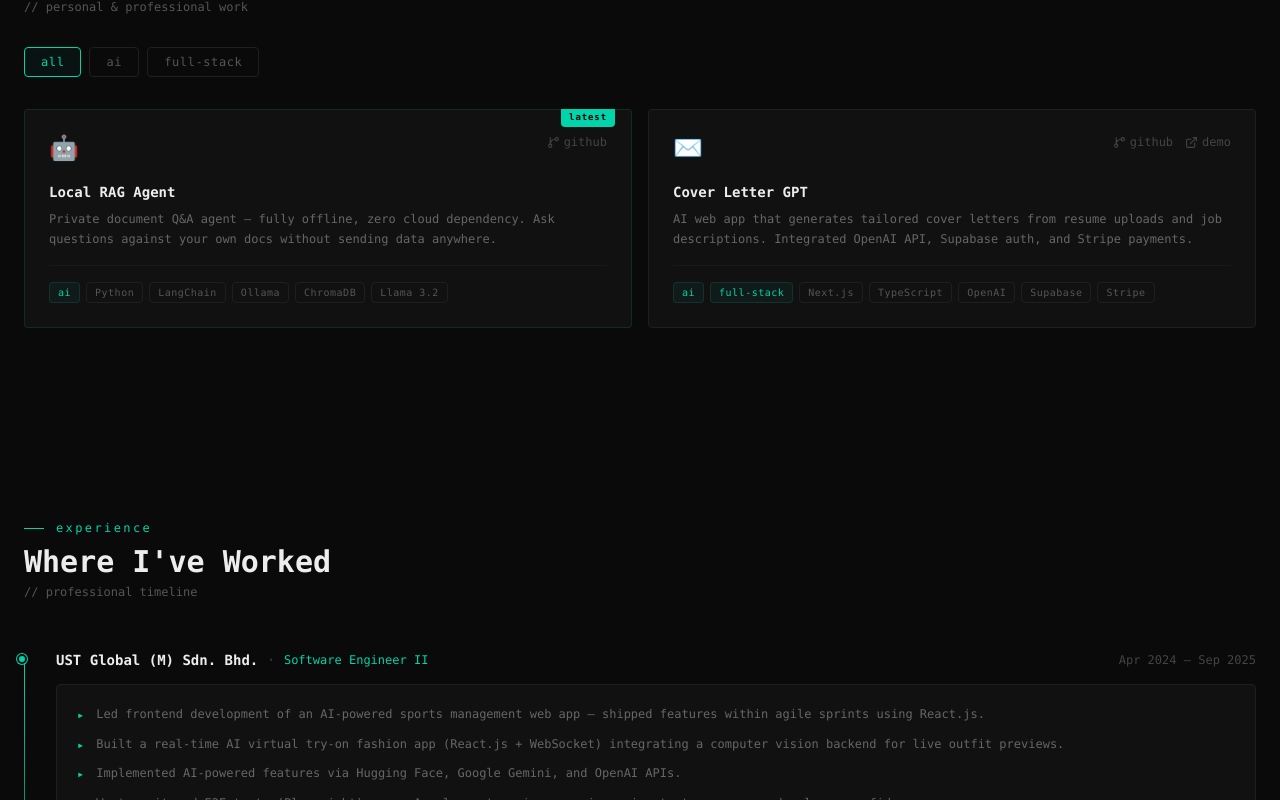
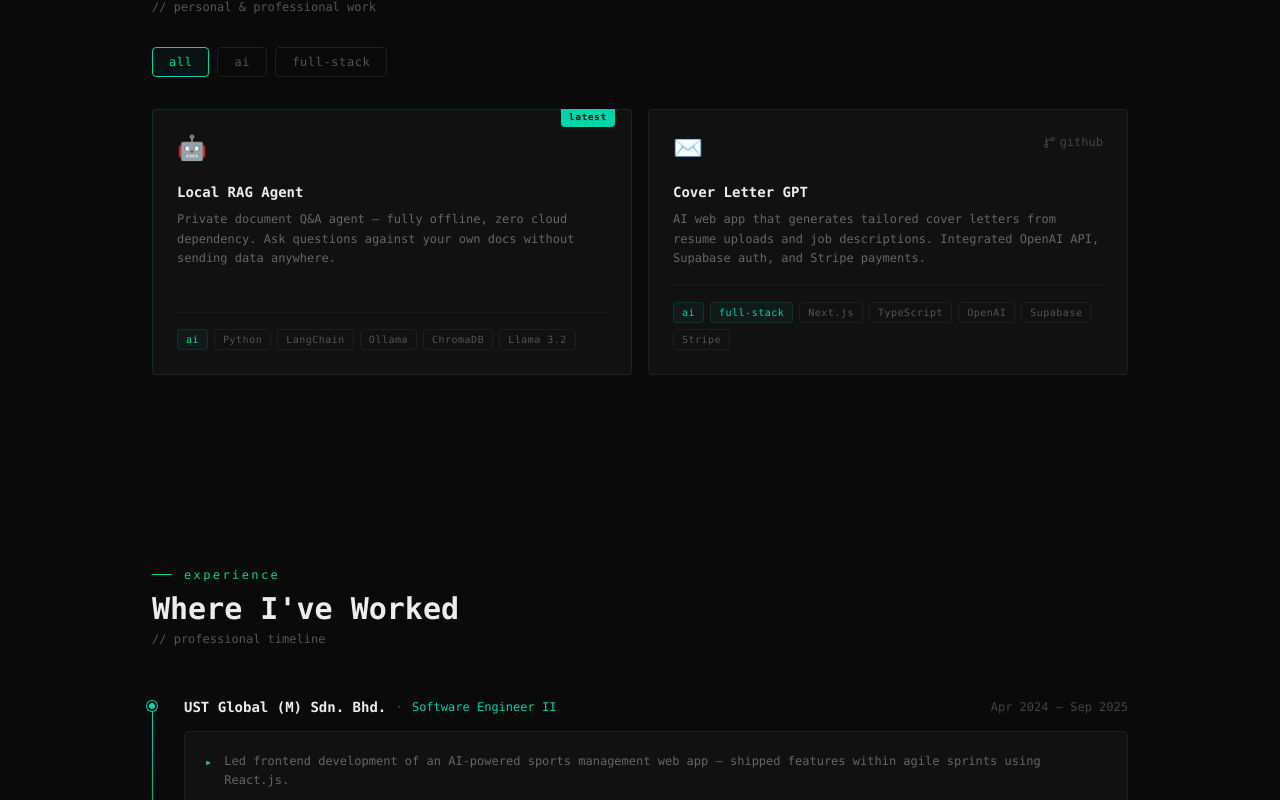
Before and after one commit to arifazfar99/portfolio, a Next.js app: page / in a window 1280 px wide. Shown: the part 960-1760 px from the top of the page. Built offline with nearby package versions, Linux system fonts and the light colour scheme.

Commit message:
refactor: clean up comments and improve layout styling across components

```diff
--- a/app/layout.tsx
+++ b/app/layout.tsx
@@ -18,7 +18,7 @@ export default function RootLayout({
     <html lang="en">
       <body>
         <Navbar />
-        <main className="mx-auto px-6">{children}</main>
+        <main className="mx-auto max-w-5xl px-6">{children}</main>
         <Footer />
       </body>
     </html>
--- a/components/layout/Navbar.tsx
+++ b/components/layout/Navbar.tsx
@@ -3,7 +3,6 @@
 import Link from "next/link";
 import { useState } from "react";
 import { Menu, X } from "lucide-react";
-import { cn } from "@/lib/utils";
 
 const navLinks = [
   { label: "about", href: "/#about" },
@@ -18,12 +17,10 @@ export default function Navbar() {
   return (
     <header className="sticky top-0 z-50 border-b border-[#1f1f1f] bg-[#0a0a0a]/90 backdrop-blur-sm">
       <nav className="mx-auto flex max-w-5xl items-center justify-between px-6 py-4">
-        {/* Logo */}
         <Link href="/" className="font-mono text-sm font-semibold text-[#00d4aa]">
           rfzfr<span className="text-foreground">.dev</span>
         </Link>
 
-        {/* Desktop links */}
         <ul className="hidden items-center gap-8 md:flex">
           {navLinks.map((link) => (
             <li key={link.href}>
@@ -37,7 +34,6 @@ export default function Navbar() {
           ))}
         </ul>
 
-        {/* CTA */}
         <Link
           href="/#contact"
           className="hidden rounded border border-[#00d4aa] px-3 py-1.5 font-mono text-xs text-[#00d4aa] transition-colors hover:bg-[#00d4aa]/10 md:block"
--- a/components/sections/ContactSection.tsx
+++ b/components/sections/ContactSection.tsx
@@ -79,7 +79,6 @@ export default function ContactSection() {
 
   return (
     <section id="contact" className="py-24">
-      {/* Section header */}
       <div className="mb-2 flex items-center gap-3">
         <span className="h-px w-5 bg-[#00d4aa]" />
         <span className="font-mono text-xs tracking-[0.2em] text-[#00d4aa]">
--- a/components/sections/ExperienceSection.tsx
+++ b/components/sections/ExperienceSection.tsx
@@ -5,7 +5,6 @@ import { GraduationCap } from "lucide-react";
 export default function ExperienceSection() {
   return (
     <section id="experience" className="py-24">
-      {/* Section header */}
       <div className="mb-2 flex items-center gap-3">
         <span className="h-px w-5 bg-[#00d4aa]" />
         <span className="font-mono text-xs tracking-[0.2em] text-[#00d4aa]">
@@ -19,9 +18,7 @@ export default function ExperienceSection() {
         // professional timeline
       </p>
 
-      {/* Timeline */}
       <div className="relative pl-8">
-        {/* Vertical line */}
         <div
           className="absolute left-0 top-2 w-px"
           style={{
@@ -31,20 +28,17 @@ export default function ExperienceSection() {
           }}
         />
 
-        {/* Experience items */}
         {experiences.map((exp, i) => (
           <div key={exp.company} className="relative mb-10 last:mb-10">
-            {/* Timeline dot */}
             <span
               className={cn(
-                "absolute -left-[2.45rem] top-1.5 h-2.5 w-2.5 rounded-full border-2 border-[#0a0a0a]",
+                "absolute -left-[2.3rem] top-1.5 h-2.5 w-2.5 rounded-full border-2 border-[#0a0a0a]",
                 i === 0
                   ? "bg-[#00d4aa] shadow-[0_0_0_1px_#00d4aa]"
                   : "bg-[#1f1f1f] shadow-[0_0_0_1px_#333]"
               )}
             />
 
-            {/* Meta row */}
             <div className="mb-3 flex flex-wrap items-center gap-2">
               <span className="font-mono text-sm font-bold text-[#ededed]">
                 {exp.company}
@@ -58,9 +52,7 @@ export default function ExperienceSection() {
               </span>
             </div>
 
-            {/* Card */}
             <div className="rounded border border-[#1f1f1f] bg-[#111] p-5">
-              {/* Bullets */}
               <ul className="flex flex-col gap-2.5">
                 {exp.bullets.map((bullet, j) => (
                   <li key={j} className="flex gap-3">
@@ -74,7 +66,6 @@ export default function ExperienceSection() {
                 ))}
               </ul>
 
-              {/* Stack */}
               <div className="mt-4 flex flex-wrap gap-1.5 border-t border-[#1a1a1a] pt-4">
                 {exp.stack.map((tech) => (
                   <span
@@ -89,9 +80,8 @@ export default function ExperienceSection() {
           </div>
         ))}
 
-        {/* Education — last item */}
         <div className="relative">
-          <span className="absolute -left-[2.45rem] top-1.5 h-2.5 w-2.5 rounded-full border-2 border-[#0a0a0a] bg-[#1f1f1f] shadow-[0_0_0_1px_#333]" />
+          <span className="absolute -left-[2.3rem] top-1.5 h-2.5 w-2.5 rounded-full border-2 border-[#0a0a0a] bg-[#1f1f1f] shadow-[0_0_0_1px_#333]" />
 
           {/* Meta row */}
           <div className="mb-3 flex items-center gap-2">
--- a/components/sections/ProjectCard.tsx
+++ b/components/sections/ProjectCard.tsx
@@ -11,17 +11,16 @@ export default function ProjectCard({ project }: { project: Project }) {
         project.featured && "border-[#00d4aa22]",
       )}
     >
-      {/* Featured badge */}
       {project.featured && (
         <span className="absolute -top-px right-4 rounded-b bg-[#00d4aa] px-2 py-0.5 font-mono text-[9px] font-bold tracking-widest text-black">
           latest
         </span>
       )}
 
-      {/* Top row: icon + links */}
       <div className="flex items-start justify-between">
         <span className="text-2xl">{project.icon}</span>
         <div className="flex items-center gap-3">
+          {project.github && (
             <Link
               href={project.github}
               target="_blank"
@@ -31,6 +30,7 @@ export default function ProjectCard({ project }: { project: Project }) {
               <GitBranchIcon size={13} />
               github
             </Link>
+          )}
           {project.demo && (
             <Link
               href={project.demo}
@@ -45,7 +45,6 @@ export default function ProjectCard({ project }: { project: Project }) {
         </div>
       </div>
 
-      {/* Title + description */}
       <div>
         <h3 className="mb-2 font-mono text-sm font-bold text-[#ededed]">
           {project.title}
@@ -55,9 +54,7 @@ export default function ProjectCard({ project }: { project: Project }) {
         </p>
       </div>
 
-      {/* Tags + stack */}
       <div className="mt-auto flex flex-wrap gap-1.5 border-t border-[#1a1a1a] pt-4">
-        {/* Category tags */}
         {project.tags.map((tag) => (
           <span
             key={tag}
@@ -66,7 +63,6 @@ export default function ProjectCard({ project }: { project: Project }) {
             {tag}
           </span>
         ))}
-        {/* Stack badges */}
         {project.stack.map((tech) => (
           <span
             key={tech}
--- a/components/sections/ProjectsSection.tsx
+++ b/components/sections/ProjectsSection.tsx
@@ -15,7 +15,6 @@ export default function ProjectsSection() {
 
   return (
     <section id="projects" className="py-24">
-      {/* Section header */}
       <div className="mb-2 flex items-center gap-3">
         <span className="h-px w-5 bg-[#00d4aa]" />
         <span className="font-mono text-xs tracking-[0.2em] text-[#00d4aa]">
@@ -29,7 +28,6 @@ export default function ProjectsSection() {
         // personal &amp; professional work
       </p>
 
-      {/* Filters */}
       <div className="mb-8 flex flex-wrap gap-2">
         {filterTags.map((tag) => (
           <button
@@ -47,14 +45,12 @@ export default function ProjectsSection() {
         ))}
       </div>
 
-      {/* Project grid */}
       <div className="grid grid-cols-1 gap-4 md:grid-cols-2">
         {filtered.map((project) => (
           <ProjectCard key={project.title} project={project} />
         ))}
       </div>
 
-      {/* Empty state */}
       {filtered.length === 0 && (
         <p className="font-mono text-sm text-[#444]">
           // no projects found for this filter
--- a/components/sections/SkillsSection.tsx
+++ b/components/sections/SkillsSection.tsx
@@ -3,7 +3,6 @@ import { skillGroups, currentlyLearning } from "@/data/skills";
 export default function SkillsSection() {
   return (
     <section id="skills" className="py-24">
-      {/* Section header */}
       <div className="mb-2 flex items-center gap-3">
         <span className="h-px w-5 bg-[#00d4aa]" />
         <span className="font-mono text-xs tracking-[0.2em] text-[#00d4aa]">
@@ -24,7 +23,6 @@ export default function SkillsSection() {
             key={group.label}
             className="rounded border border-[#1f1f1f] bg-[#111] p-5 transition-colors duration-200 hover:border-[#00d4aa22]"
           >
-            {/* Card header */}
             <div className="mb-4 flex items-center gap-2 border-b border-[#1a1a1a] pb-3">
               <span className="text-sm">{group.icon}</span>
               <span className="font-mono text-xs tracking-[0.15em] text-[#00d4aa]">
@@ -32,7 +30,6 @@ export default function SkillsSection() {
               </span>
             </div>
 
-            {/* Badges */}
             <div className="flex flex-wrap gap-1.5">
               {group.skills.map((skill) => (
                 <span
@@ -65,7 +62,7 @@ export default function SkillsSection() {
               )}
             </span>
           ))}
-          {" "}— building toward senior-level backend and systems design.
+          {" "}— building toward senior-level engineer and systems design.
         </p>
       </div>
     </section>
--- a/data/projects.ts
+++ b/data/projects.ts
@@ -3,7 +3,7 @@ export type Project = {
   description: string;
   tags: string[];        // filter categories
   stack: string[];       // tech badges
-  github: string;
+  github?: string;
   demo?: string;         // optional — not all projects have live demos
   icon: string;
   featured?: boolean;
@@ -16,7 +16,7 @@ export const projects: Project[] = [
       "Private document Q&A agent — fully offline, zero cloud dependency. Ask questions against your own docs without sending data anywhere.",
     tags: ["ai"],
     stack: ["Python", "LangChain", "Ollama", "ChromaDB", "Llama 3.2"],
-    github: "https://github.com/arifazfar99/local-rag-agent",
+    // github: "https://github.com/arifazfar99/local-rag-agent",
     icon: "🤖",
     featured: true,
   },
@@ -27,7 +27,7 @@ export const projects: Project[] = [
     tags: ["ai", "full-stack"],
     stack: ["Next.js", "TypeScript", "OpenAI", "Supabase", "Stripe"],
     github: "https://github.com/arifazfar99/cover-letter-gpt",
-    demo: "https://your-demo-url.vercel.app",
+    // demo: "https://your-demo-url.vercel.app",
     icon: "✉️",
   },
 ];
--- a/data/skills.ts
+++ b/data/skills.ts
@@ -64,7 +64,6 @@ export const skillGroups: SkillGroup[] = [
   },
 ];
 
-// Skills actively being deepened — shown in the "currently learning" strip
 export const currentlyLearning = [
   "RAG Systems",
   "AI-assisted dev workflows",
```
Also changed, not shown: components/sections/HeroSection.tsx (+0 -11 lines). Lines whose indentation alone changed are shown as unchanged.
